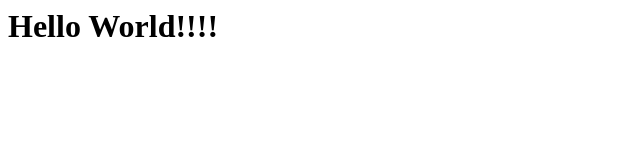
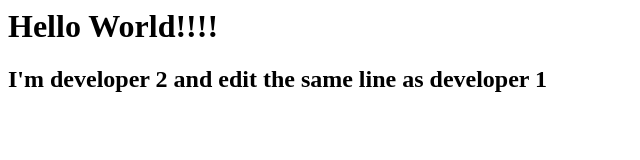
Before and after one commit to marcochua/sample_project, a plain HTML site: page index.html in a window 1280 px wide. Shown: the whole page, without its empty margins (0-640 px from the left). Drawn offline with Linux system fonts and the light colour scheme.

Commit message:
dev2 commit

```diff
--- a/index.html
+++ b/index.html
@@ -4,5 +4,6 @@
 
 <body>
 	<h1>Hello World!!!!</h1>
+	<h2>I'm developer 2 and edit the same line as developer 1</h2>
 </body>
 </html>
```
